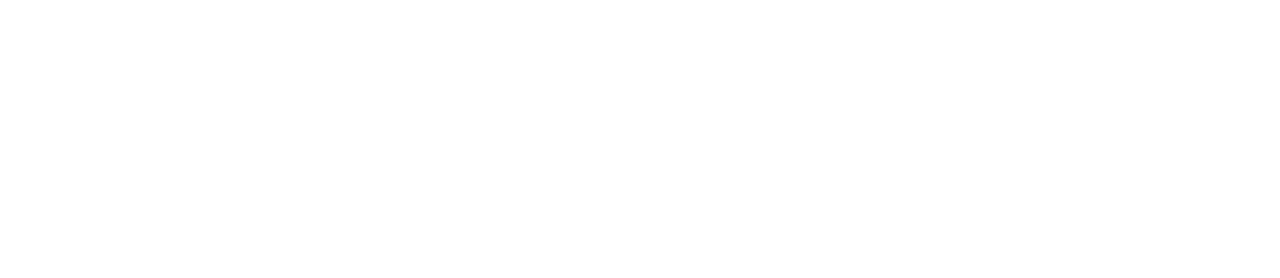
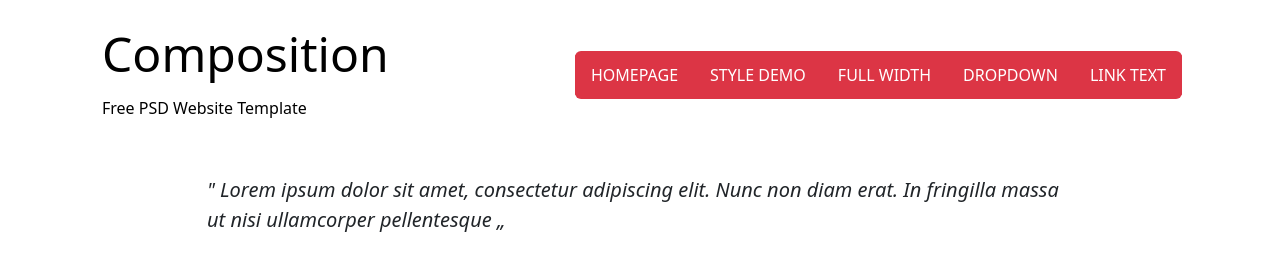
Before and after one commit to HodeonArtz/DAW2-M06-UF1-ACT4-Bootstrap, a plain HTML site: page index.html in a window 1280 px wide. Drawn offline with Linux system fonts and the light colour scheme.

Commit message:
navbar done

```diff
--- a/index.html
+++ b/index.html
@@ -7,11 +7,44 @@
       href="./vendor/bootstrap-5.3.3-dist/css/bootstrap.min.css"
       rel="stylesheet"
     />
-    <script
-      src="./vendor/bootstrap-5.3.3-dist/js/bootstrap.min.js"
-      defer
-    ></script>
+
     <title>Composition</title>
   </head>
-  <body></body>
+  <body>
+    <div class="container">
+      <header>
+        <nav class="navbar p-3 justify-content-between">
+          <div class="navbar-brand d-flex flex-column">
+            <h1 class="p-1 display-5">Composition</h1>
+            <h6 class="p-1">Free PSD Website Template</h6>
+          </div>
+
+          <nav
+            class="nav text-uppercase bg-danger rounded overflow-hidden py-1"
+          >
+            <a class="nav-link text-bg-danger" href="#">homepage</a>
+            <a href="" class="nav-link text-bg-danger">style demo</a>
+            <a href="" class="nav-link text-bg-danger">full width</a>
+            <a href="" class="nav-link text-bg-danger">dropdown</a>
+            <a href="" class="nav-link text-bg-danger">link text</a>
+          </nav>
+        </nav>
+        <div class="quote d-flex flex-column">
+          <div class="container">
+            <blockquote class="row blockquote p-4">
+              <p class="col-10 offset-1">
+                <i>
+                  " Lorem ipsum dolor sit amet, consectetur adipiscing elit.
+                  Nunc non diam erat. In fringilla massa ut nisi ullamcorper
+                  pellentesque „
+                </i>
+              </p>
+            </blockquote>
+          </div>
+        </div>
+      </header>
+    </div>
+
+    <script src="./vendor/bootstrap-5.3.3-dist/js/bootstrap.min.js"></script>
+  </body>
 </html>
```
